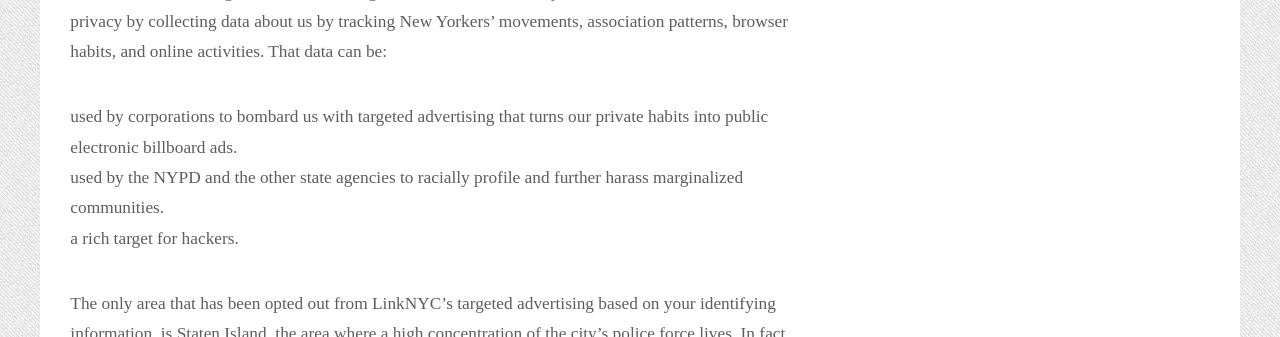
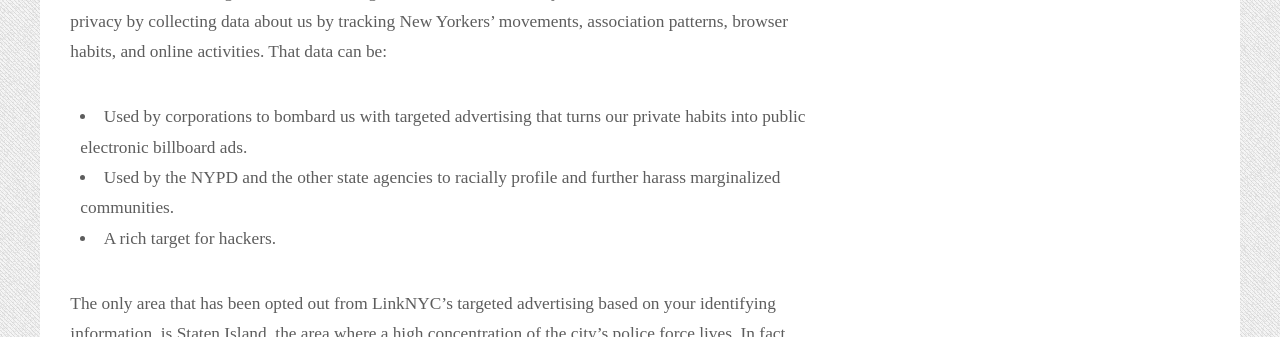
Before and after one commit to rethinklinknyc/rethinklinknyc.github.io, a Jekyll site: the page built from _pages/why-is-it-a-problem.md, in a window 1280 px wide. Shown: the part 896-1233 px from the top of the page. Built offline with Jekyll 4.4.1, drawn with Linux system fonts in a browser that asks for light colours; some web fonts are replaced.

Commit message:
fix bullet list styles on pages

```diff
--- a/_pages/why-is-it-a-problem.md
+++ b/_pages/why-is-it-a-problem.md
@@ -8,9 +8,11 @@
 **Why is LinkNYC such a problem?**
 
 LinkNYC does nothing to address to the digital divide. Instead, it subjects us to surveillance and invades our privacy by collecting data about us by tracking New Yorkers’ movements, association patterns, browser habits, and online activities. That data can be:
-* used by corporations to bombard us with targeted advertising that turns our private habits into public electronic billboard ads.
-* used by the NYPD and the other state agencies to racially profile and further harass marginalized communities.
-* a rich target for hackers.
+
+* Used by corporations to bombard us with targeted advertising that turns our private habits into public electronic billboard ads.
+* Used by the NYPD and the other state agencies to racially profile and further harass marginalized communities.
+* A rich target for hackers.
+
 
 The only area that has been opted out from LinkNYC’s targeted advertising based on your identifying information, is Staten Island, the area where a high concentration of the city’s police force lives. In fact, Staten Island, where Eric Garner was [murdered with a chokehold by a police officer](http://www.rollingstone.com/politics/news/black-lives-matter-11-racist-police-killings-with-no-justice-served-20141204), is also home to the [highest number of most-sued NYPD officers](http://www.nydailynews.com/new-york/staten-island-highest-number-most-sued-nypd-officers-article-1.1882160).
 
--- a/assets/css/style.css
+++ b/assets/css/style.css
@@ -309,6 +309,19 @@
 				position: relative;
 				width: auto;
 			}
+	/* the body of posts/pages */
+	.box.post ul
+	{
+		    list-style-type: disc;
+		    list-style-position: inside;
+		    padding-left: 5px;
+
+	 }
+	.box.post li
+	{
+		    padding-left: 5px;
+
+	 }
 
 	/* Button */
 
```
